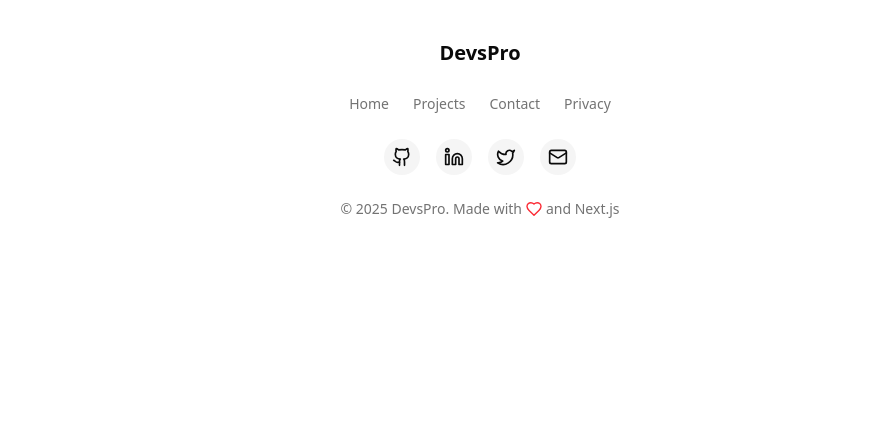
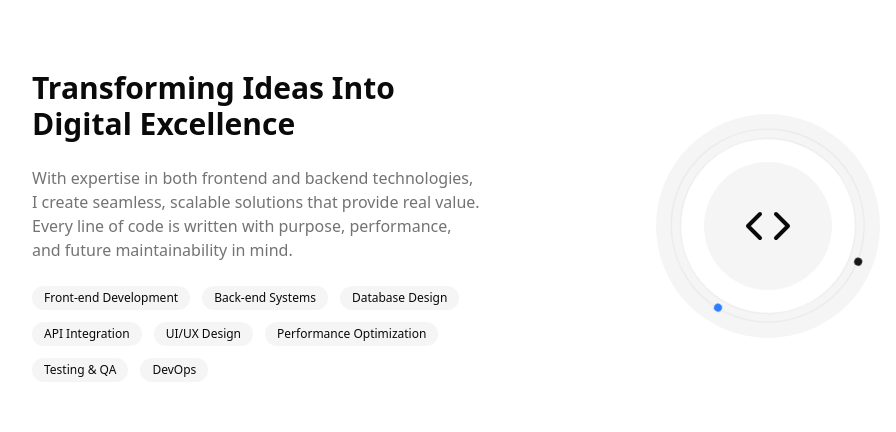
Before and after one commit to parax22/parampaghadar, a Next.js app: page / in a window 1280 px wide. Shown: the part 2935-3367 px from the top of the page, without its empty margins (160-1056 px from the left). Before the commit the page ends 3218 px from the top, so only its background shows below. Built offline with nearby package versions, Linux system fonts and the light colour scheme.

Commit message:
Create bottom-hero.tsx

```diff
--- /dev/null
+++ b/src/components/home/bottom-hero.tsx
@@ -0,0 +1,119 @@
+"use client";
+import { Code } from "lucide-react";
+import { cn } from "@/lib/utils";
+import { useEffect, useRef, useState } from "react";
+
+export default function BottomHero() {
+  const sectionRef = useRef<HTMLElement>(null);
+  const [isVisible, setIsVisible] = useState(false);
+
+  useEffect(() => {
+    const observer = new IntersectionObserver(
+      ([entry]) => {
+        if (entry.isIntersecting) {
+          setIsVisible(true);
+          observer.unobserve(entry.target);
+        }
+      },
+      { threshold: 0.2 }
+    );
+
+    if (sectionRef.current) {
+      observer.observe(sectionRef.current);
+    }
+
+    return () => {
+      if (sectionRef.current) {
+        observer.unobserve(sectionRef.current);
+      }
+    };
+  }, []);
+
+  const skills = [
+    "Front-end Development",
+    "Back-end Systems",
+    "Database Design",
+    "API Integration",
+    "UI/UX Design",
+    "Performance Optimization",
+    "Testing & QA",
+    "DevOps",
+  ];
+
+  return (
+    <section
+      ref={sectionRef}
+      className="py-24 flex justify-center items-center"
+    >
+      <div className="container max-w-4xl">
+        <div className="flex flex-col md:flex-row justify-between gap-12 items-center">
+          <div
+            className={cn(
+              "max-w-md text-center md:text-left",
+              isVisible ? "opacity-100" : "opacity-0",
+              "transition-opacity duration-700"
+            )}
+          >
+            <h2 className="text-3xl font-bold mb-6 text-gradient">
+              Transforming Ideas Into <br />
+              Digital Excellence
+            </h2>
+            <p className="text-muted-foreground mb-6">
+              With expertise in both frontend and backend technologies, I create
+              seamless, scalable solutions that provide real value. Every line
+              of code is written with purpose, performance, and future
+              maintainability in mind.
+            </p>
+            <div className="flex flex-wrap gap-3 justify-center md:justify-start">
+              {skills.map((skill, index) => (
+                <span
+                  key={skill}
+                  className={cn(
+                    "px-3 py-1 bg-secondary dark:bg-accent rounded-full text-xs",
+                    isVisible ? "opacity-100" : "opacity-0",
+                    "transition-opacity duration-700"
+                  )}
+                  style={{ transitionDelay: `${index * 100 + 400}ms` }}
+                >
+                  {skill}
+                </span>
+              ))}
+            </div>
+          </div>
+
+          <div
+            className={cn(
+              "w-full max-w-xs relative",
+              isVisible ? "opacity-100" : "opacity-0",
+              "transition-opacity duration-700 delay-300"
+            )}
+          >
+            <div className="rounded-full w-48 h-48 md:w-56 md:h-56 mx-auto bg-secondary dark:bg-accent flex items-center justify-center animate-float">
+              <div className="rounded-full w-36 h-36 md:w-44 md:h-44 bg-background flex items-center justify-center relative">
+                <div className="rounded-full w-24 h-24 md:w-32 md:h-32 bg-secondary dark:bg-accent flex items-center justify-center">
+                  <Code className="h-12 w-12 text-foreground" />
+                </div>
+
+                {/* Orbital circles */}
+                <div className="absolute inset-0 rounded-full border border-border animate-[spin_20s_linear_infinite] z-10">
+                  <div className="absolute -top-2.5 -mt-1 left-1/2 -ml-1 w-2 h-2 bg-primary rounded-full"></div>
+                </div>
+                <div
+                  className="absolute inset-0 rounded-full border border-border z-0 animate-[spin_15s_linear_infinite_reverse]"
+                  style={{
+                    width: "110%",
+                    height: "110%",
+                    top: "-5%",
+                    left: "-5%",
+                  }}
+                >
+                  <div className="absolute -top -mt-1 left-1/2 -ml-1 w-2 h-2 bg-blue-500 rounded-full"></div>
+                </div>
+              </div>
+            </div>
+          </div>
+        </div>
+      </div>
+    </section>
+  );
+}
```
